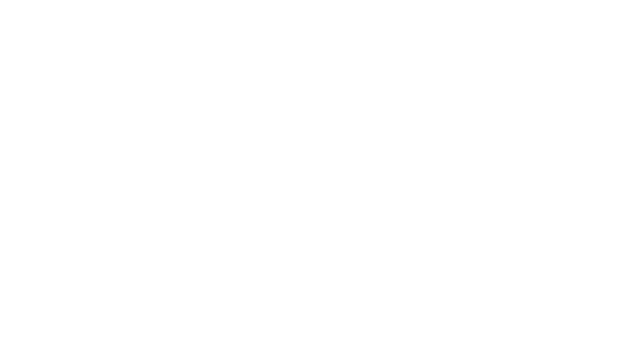
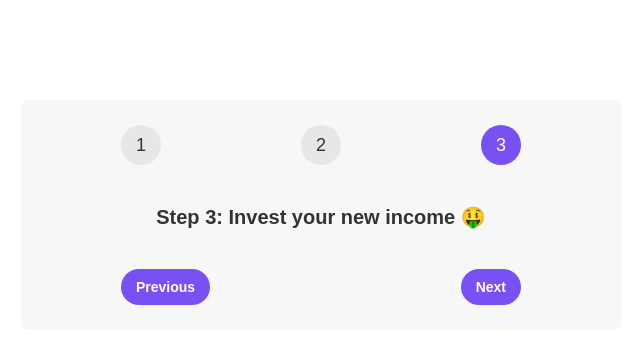
Before and after one commit to sina1verse/personal-react-projects, a React (Create React App) app in the folder 4-steps-navigation/: page / in a window 1280 px wide. Shown: the top 344 px of the page, without its empty margins (319-959 px from the left). Built offline with nearby package versions, Linux system fonts and the light colour scheme.

Commit message:
Make the first static 3 steps and messages

```diff
--- a/4-steps-navigation/src/App.js
+++ b/4-steps-navigation/src/App.js
@@ -1,5 +1,32 @@
-function App() {
-  return null;
+const messages = [
+  "Learn React ⚛️",
+  "Apply for jobs 💼",
+  "Invest your new income 🤑",
+];
+
+export default function App() {
+  const step = 3;
+
+  return (
+    <div className="steps">
+      <div className="numbers">
+        <div className={step === 1 && "active"}>1</div>
+        <div className={step === 2 && "active"}>2</div>
+        <div className={step === 3 && "active"}>3</div>
+      </div>
+
+      <p className="message">
+        Step {step}: {messages[step - 1]}
+      </p>
+
+      <div className="buttons">
+        <button style={{ backgroundColor: "#7950f2", color: "#fff" }}>
+          Previous
+        </button>
+        <button style={{ backgroundColor: "#7950f2", color: "#fff" }}>
+          Next
+        </button>
+      </div>
+    </div>
+  );
 }
-
-export default App;
--- a/4-steps-navigation/src/index.js
+++ b/4-steps-navigation/src/index.js
@@ -1,6 +1,7 @@
 import React from "react";
 import ReactDOM from "react-dom/client";
-import App from "./App";
+import App from "./App.js";
+import "./index.css";
 
 const root = ReactDOM.createRoot(document.getElementById("root"));
 root.render(
```
Also changed, not shown: 4-steps-navigation/src/index.css (+0 -8 lines).
